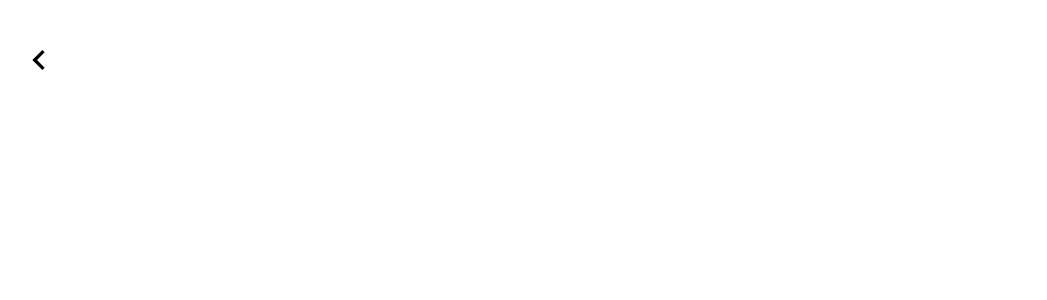
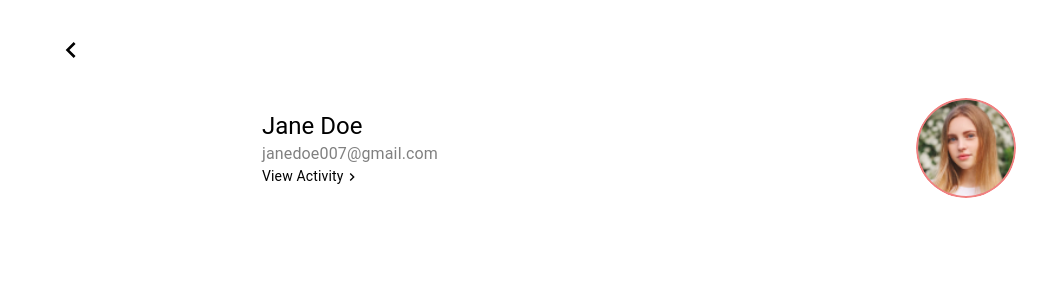
Before and after one commit to Lampnet-Technologies/Fudex-Multivendor-, a React (Create React App) app: page / in a window 1280 px wide. Shown: the top 300 px of the page, without its empty margins (1-1048 px from the left). Built offline with nearby package versions, Linux system fonts and the light colour scheme.

Commit message:
Designed the AccountPage: implemented design for the first screen

```diff
--- a/src/App.js
+++ b/src/App.js
@@ -1,13 +1,13 @@
 import './App.css';
 import 'leaflet/dist/leaflet.css';
 import AddressScreen from './Pages/Address/Address';
-import ChevronIcon from './Components/ChevronIcon';
+import AccountPage from './Pages/UserAccount/AccountPage';
 
 function App() {
   return (
     <>
-      < ChevronIcon />
       {/* < AddressScreen /> */}
+      < AccountPage />
     </>
   );
 }
--- a/src/Pages/Address/Address.jsx
+++ b/src/Pages/Address/Address.jsx
@@ -43,7 +43,7 @@ function AddressScreen() {
     <Container maxWidth="xl" sx={{ textAlign: 'left', paddingBottom: '2rem' }}>
       {/* Top Section */}
       <div style={{ marginTop: '2rem', display: 'flex', alignItems: 'center', justifyContent: 'flex-start' }}>
-        <ChevronRightIcon sx={{ transform: 'rotate(180deg)', fontSize: '2rem', cursor: 'pointer' }} />
+        <ChevronRightIcon sx={{ transform: 'rotate(180deg)', fontSize: '2.5rem', cursor: 'pointer' }} />
         <Typography variant="h5" sx={{ marginLeft: '1rem' }}>Add Address</Typography>
       </div>
 
--- /dev/null
+++ b/src/Pages/UserAccount/AccountPage.css
@@ -0,0 +1,68 @@
+.container {
+    text-align: left;
+    padding-bottom: 2rem;
+  }
+
+  .top-section {
+    margin-top: 2rem;
+    display: flex;
+    margin-left: 2rem;
+    align-items: center;
+  }
+
+  .photo-section {
+    margin-top: 2rem;
+    display: flex;
+    align-items: center;
+    justify-content: space-around;
+  }
+
+  .user-details {
+    display: flex;
+    flex-direction: column;
+  }
+
+  .user-name {
+    font-weight: bold;
+  }
+
+  .user-email {
+    color: gray;
+  }
+
+  .view-activity {
+    display: flex;
+    flex-direction: row;
+    align-items: center;
+    cursor: pointer;
+  }
+
+  .profile-picture-container {
+    width: 100px;
+    height: 100px;
+    border-radius: 50%;
+    position: relative;
+    overflow: hidden;
+    padding: 2px; /* Padding to separate the red frame from the edge */
+    box-sizing: border-box;
+  }
+
+  .profile-picture-frame {
+    width: 100%;
+    height: 100%;
+    border-radius: 50%;
+    background-color: lightcoral;
+    position: absolute;
+    top: 0;
+    left: 0;
+    z-index: 1;
+  }
+
+  .profile-picture {
+    width: 100%;
+    height: 100%;
+    object-fit: cover;
+    border-radius: 50%;
+    z-index: 2;
+    position: relative;
+  }
--- a/src/Pages/UserAccount/AccountPage.jsx
+++ b/src/Pages/UserAccount/AccountPage.jsx
@@ -0,0 +1,43 @@
+import React from 'react';
+import { Container, Typography } from '@mui/material';
+import ChevronIcon from '../../Components/ChevronIcon';
+import './AccountPage.css';
+
+const AccountPage = () => {
+  const userName = "Jane Doe";
+  const userEmail = "janedoe007@gmail.com";
+
+  return (
+    <>
+      <Container maxWidth="xl" className="container">
+
+        {/* Top Section */}
+        <div className="top-section">
+          <ChevronIcon size='2rem'/>
+        </div>
+
+        {/* Photo Section */}
+        <div className="photo-section">
+          <div className="user-details">
+            <Typography variant="h5" className="user-name">{userName}</Typography>
+            <Typography variant="body1" className="user-email">{userEmail}</Typography>
+            <div className="view-activity">
+              <Typography variant="body2" sx={{ color: 'black' }}>View Activity</Typography>
+              <ChevronIcon direction="right" size="1rem" />
+            </div>
+          </div>
+          <div className="profile-picture-container">
+            <div className="profile-picture-frame" />
+            <img
+              src="bitmap.jpg"
+              alt="User Profile"
+              className="profile-picture"
+            />
+          </div>
+        </div>
+      </Container>
+    </>
+  );
+};
+
+export default AccountPage;
--- a/src/components/ChevronIcon.js
+++ b/src/components/ChevronIcon.js
@@ -11,7 +11,7 @@ const ChevronIcon = ({ direction = 'left', size = '2.5rem', onClick }) => {
 
   return (
     <ChevronRightIcon
-      sx={{ transform: `rotate(${rotation})`,padding: '20px', fontSize: size, cursor: 'pointer', marginTop: '20px' }}
+      sx={{ transform: `rotate(${rotation})`, fontSize: size, cursor: 'pointer', marginTop: '2px' }}
       onClick={onClick}
     />
   );
```
Also changed, not shown: public/Bitmap.jpg (added).
